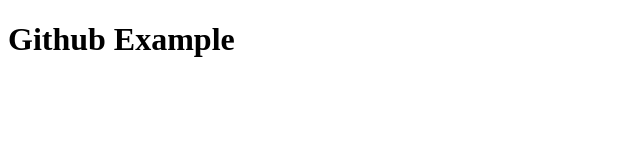
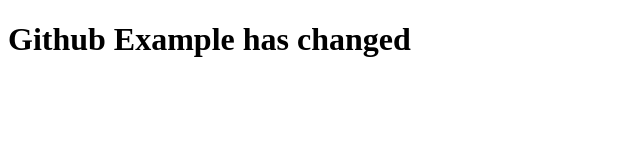
Before and after one commit to designerlabs/gitexample, a plain HTML site: page index.html in a window 1280 px wide. Shown: the whole page, without its empty margins (0-640 px from the left). Drawn offline with Linux system fonts and the light colour scheme.

Commit message:
index page has modified

```diff
--- a/index.html
+++ b/index.html
@@ -7,6 +7,6 @@
     <title>Example</title>
 </head>
 <body>
-    <h1>Github Example</h1>
+    <h1>Github Example has changed</h1>
 </body>
 </html>
```
